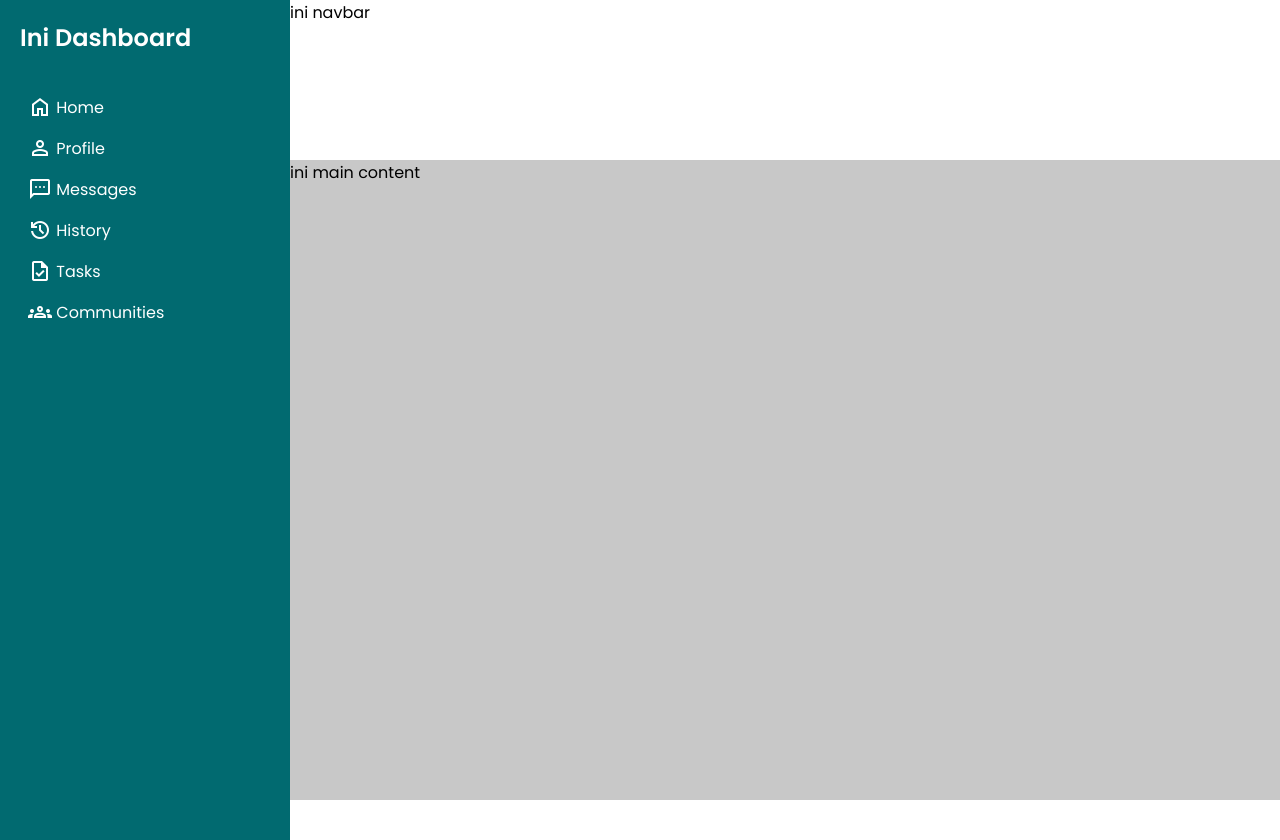
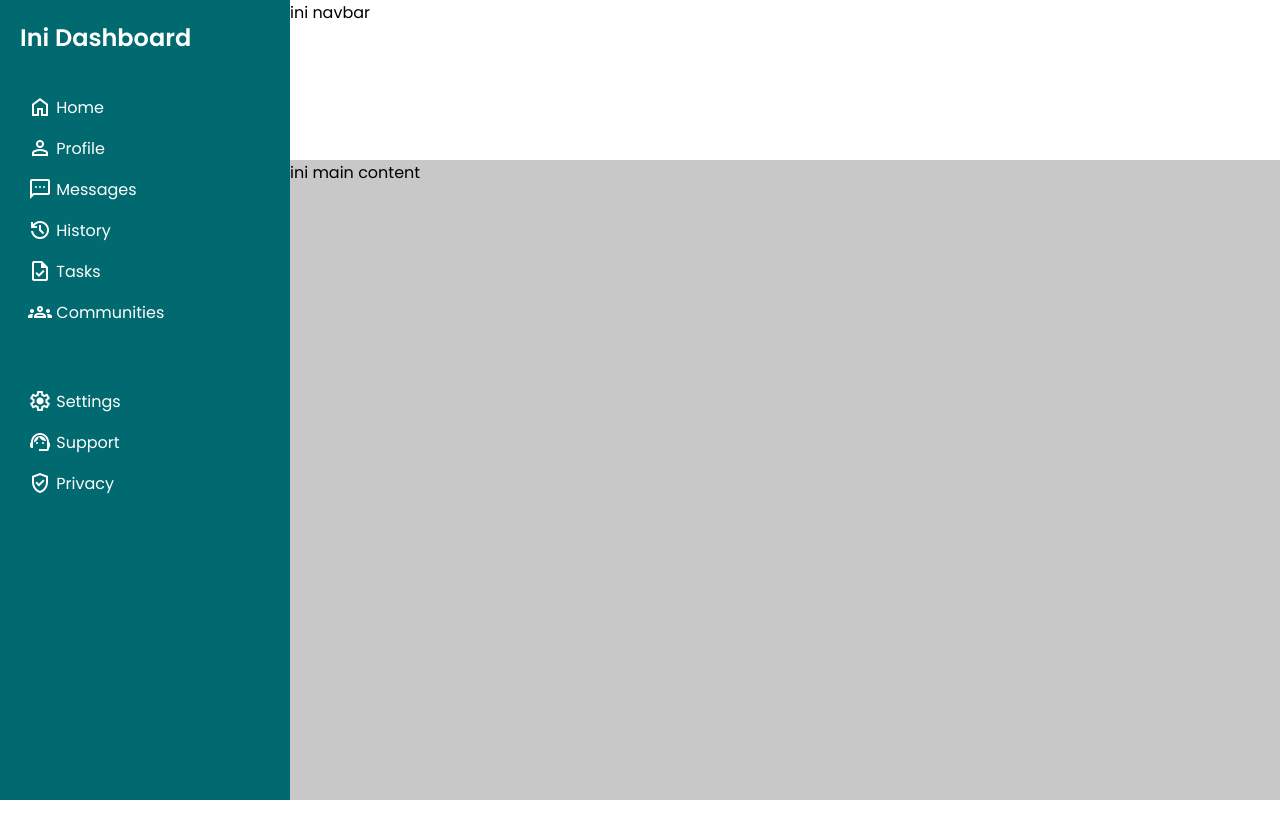
Before and after one commit to aaditamanugraha/admin-dashboard, a plain HTML site: page index.html in a window 1280 px wide. After the commit the page ends 800 px from the top, so only its background shows below. Drawn offline with nearby package versions, Linux system fonts and the light colour scheme.

Commit message:
Update content and style aside

```diff
--- a/index.html
+++ b/index.html
@@ -36,6 +36,22 @@
           <span class="material-symbols-outlined"> groups </span> Communities
         </p>
       </div>
+
+      <div class="menu settings">
+        <p>
+          <span class="material-symbols-outlined"> settings </span> Settings
+        </p>
+      </div>
+      <div class="menu">
+        <p>
+          <span class="material-symbols-outlined"> support_agent </span> Support
+        </p>
+      </div>
+      <div class="menu">
+        <p>
+          <span class="material-symbols-outlined"> verified_user </span> Privacy
+        </p>
+      </div>
     </aside>
 
     <div class="container">
--- a/style.css
+++ b/style.css
@@ -19,11 +19,11 @@ aside {
   color: var(--main-bg);
   height: 100vh;
   min-width: 250px;
-  padding: 20px;
+  padding: 0 20px;
 }
 
 aside > #logo > p {
-  margin: 0 0 32px 0;
+  margin: 20px 0 32px 0;
   font-size: 24px;
   font-weight: 600;
 }
@@ -49,6 +49,10 @@ aside > .menu > p {
   margin: 8px;
 }
 
+aside > .settings {
+  margin-top: 48px;
+}
+
 .container > nav {
   background-color: var(--main-bg);
   height: 20vh;
```
